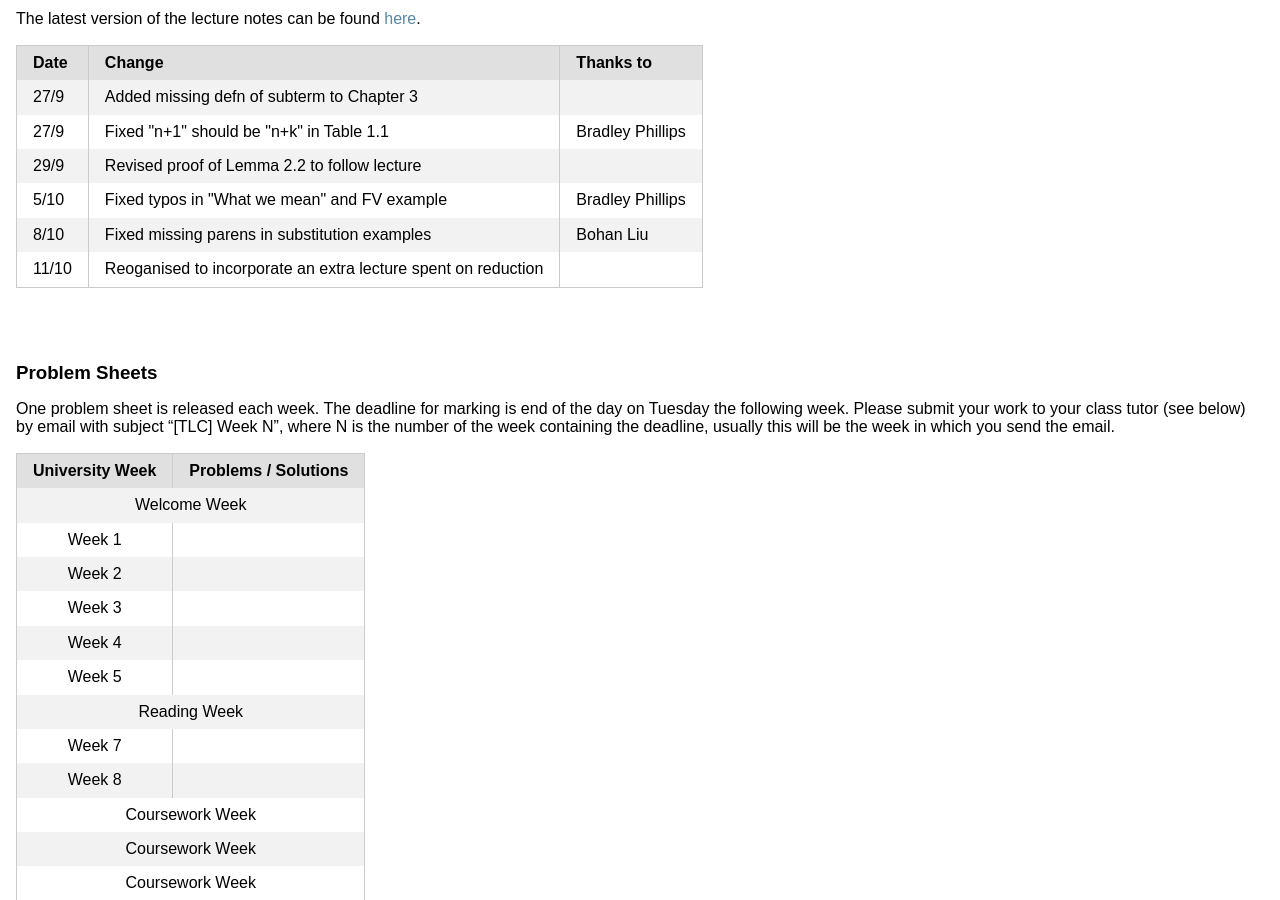
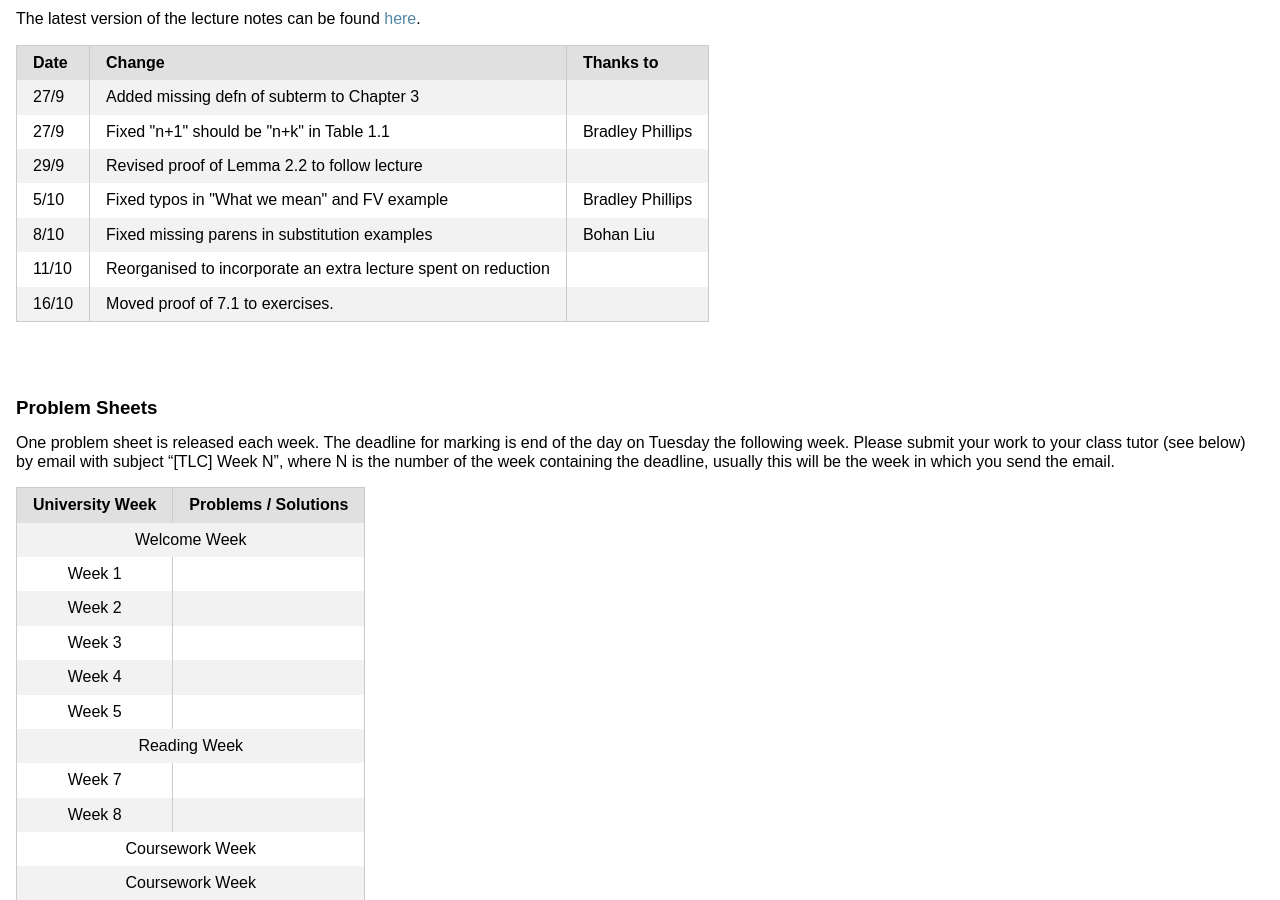
Before and after one commit to uob-coms30040/uob-coms30040.github.io, a Jekyll site: the page built from welcome.md, in a window 1280 px wide and 900 px high, scrolled down 1015 px. Built offline with Jekyll 4.4.1, drawn with Linux system fonts in a browser that asks for light colours; nearby versions of some CDN libraries.

Commit message:
changelog

```diff
--- a/welcome.md
+++ b/welcome.md
@@ -49,7 +49,8 @@ Outside of lectures and classes, if you have any questions about the material, t
     <tr><td>29/9</td><td>Revised proof of Lemma 2.2 to follow lecture</td><td></td></tr>
     <tr><td>5/10</td><td>Fixed typos in "What we mean" and FV example </td><td>Bradley Phillips</td></tr>
     <tr><td>8/10</td><td>Fixed missing parens in substitution examples</td><td>Bohan Liu</td></tr>
-    <tr><td>11/10</td><td>Reoganised to incorporate an extra lecture spent on reduction</td><td></td></tr>
+    <tr><td>11/10</td><td>Reorganised to incorporate an extra lecture spent on reduction</td><td></td></tr>
+    <tr><td>16/10</td><td>Moved proof of 7.1 to exercises.</td><td></td></tr>
   </tbody>
   </table>
 
```
